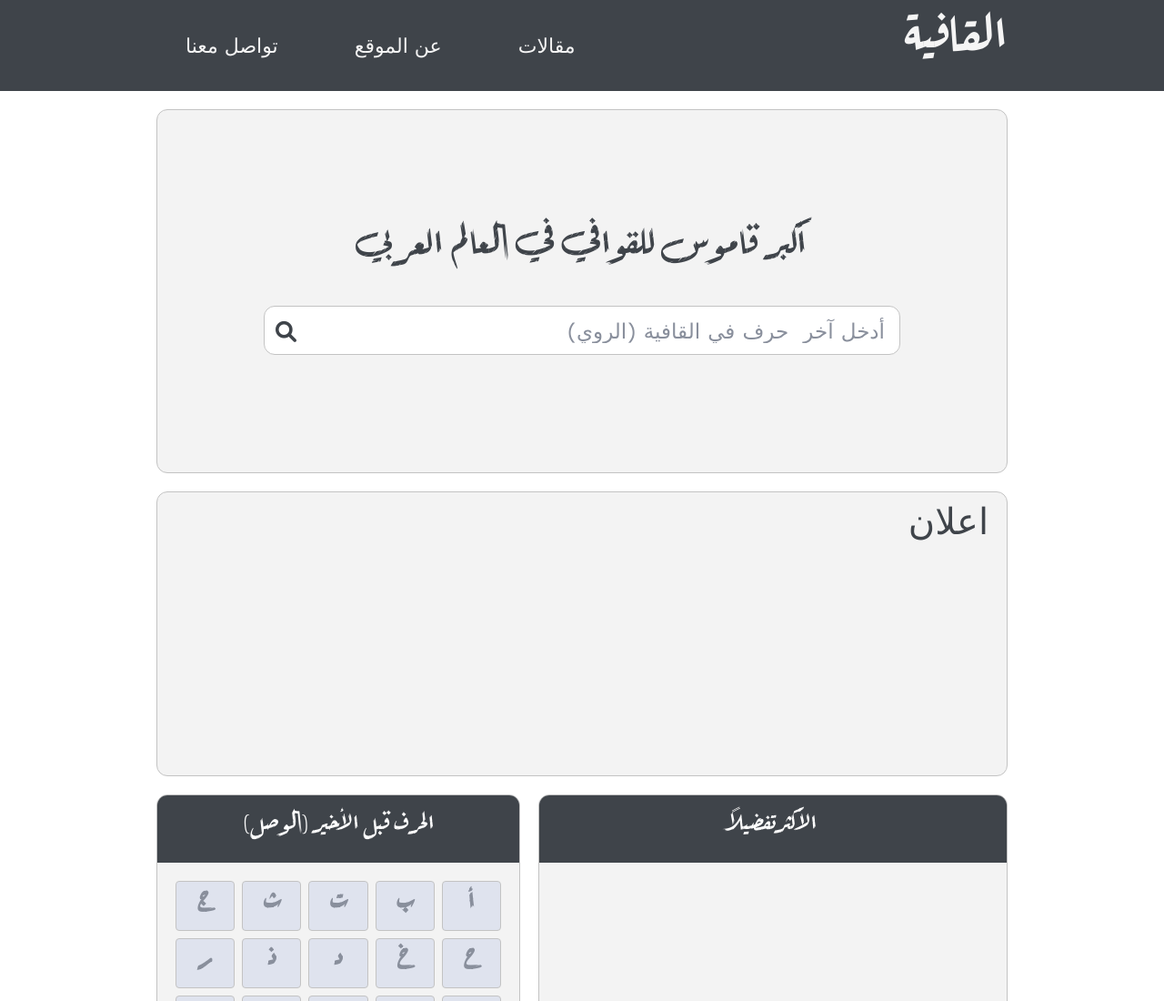
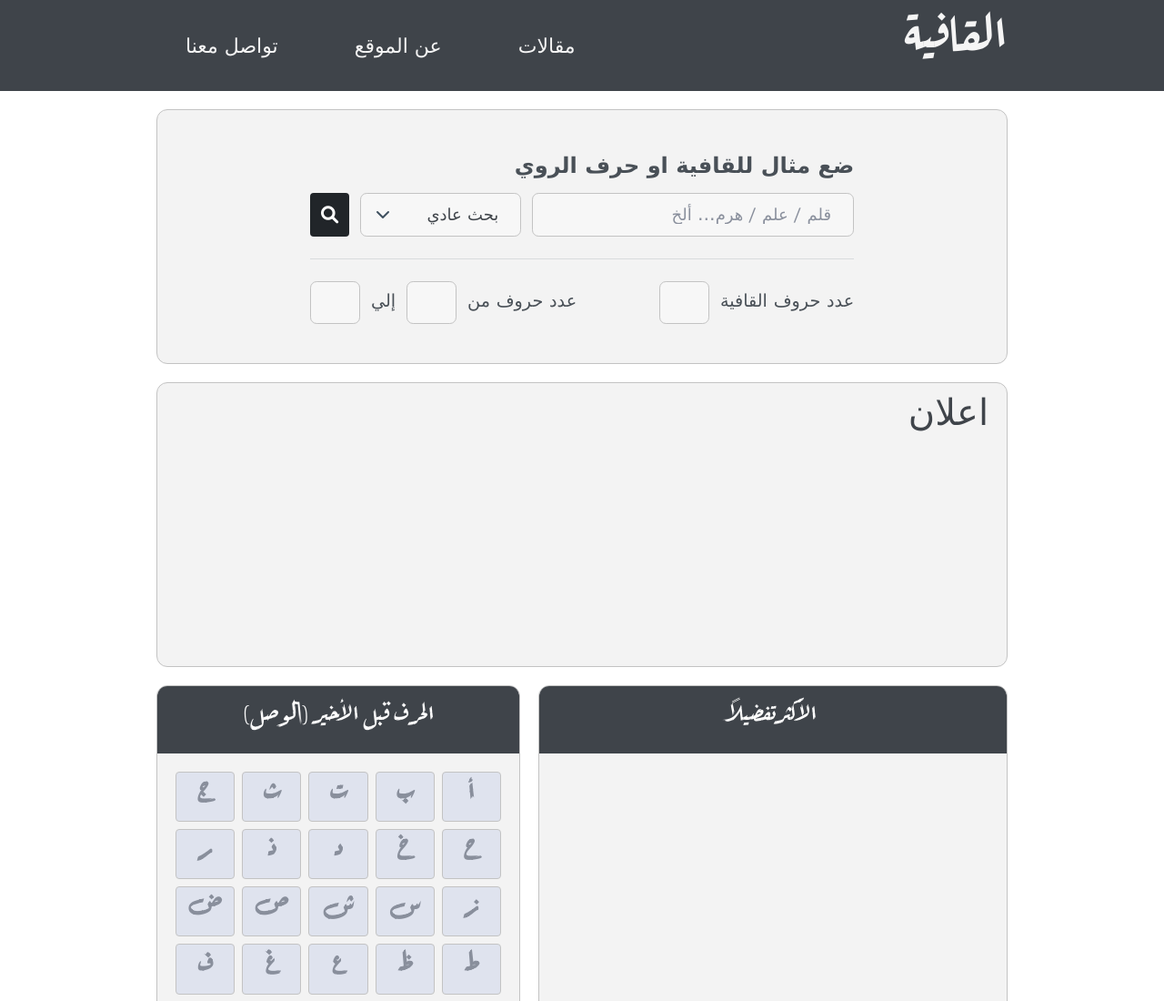
Before and after one commit to amrelmeslimany-portfolio/qafia, a plain HTML site: page views/index.html in a window 1280 px wide. Shown: the top 1100 px of the page at 91% size. Drawn offline with Linux system fonts and the light colour scheme; no server answers.

Commit message:
Edit Search

```diff
--- a/views/index.html
+++ b/views/index.html
@@ -59,15 +59,58 @@
     <div class="container">
 
       <!-- Search -->
-      <section class="search-box mt-5 text-center bg-light-gray border p-5 rounded-12px">
-        <h1 class="text-primary">أكبر قاموس للقوافي في العالم العربي</h1>
+      <section class="search-box mt-5 bg-light-gray border p-5 rounded-12px">
+        <!-- <h1 class="text-primary">أكبر قاموس للقوافي في العالم العربي</h1> -->
 
-        <form class="input-group border rounded-12px mt-6 overflow-hidden bg-white">
-          <input type="text"
-            class="form-control form-control-lg bg-transparent rounded-0 border-0 text-primary input-search"
-            placeholder="أدخل آخر  حرف في القافية (الروي)">
-          <button type="submit" class="btn rounded-0"><i class="fas fa-search align-middle text-primary"></i>
-          </button>
+        <form class="form-wrap">
+          <label class="form-label display-xomd mb-3 fw-bold">ضع مثال للقافية او حرف الروي</label>
+          <div class="d-flex gap-3 flex-column flex-md-row">
+            <input type="text" class="form-control  text-primary input-search" placeholder="قلم / علم / هرم... ألخ">
+
+            <select name="searchType" id="searchTypeSelect" class="form-select text-primary">
+              <option value="1" selected>بحث عادي</option>
+              <option value="2">بحث متقدم</option>
+            </select>
+
+            <div>
+              <button type="submit" class="btn btn-dark search-btn"><i
+                  class="fas fa-search align-middle display-omd py-2"></i>
+              </button>
+            </div>
+          </div>
+
+          <hr class="my-6">
+
+
+          <div class="d-flex gap-6 justify-content-between flex-wrap align-items-md-center flex-column flex-md-row">
+            <div class="d-flex align-items-center gap-3 justify-content-between">
+              <label class="form-label flex-shrink-0 display-omd">
+                عدد حروف القافية
+              </label>
+              <div>
+                <input type="number" class="form-control text-primary numInput px-1 wordCounter" min="2">
+              </div>
+            </div>
+            <div class="d-flex gap-3 flex-column flex-md-row">
+              <div class="d-flex align-items-center gap-3 justify-content-between">
+                <label class="form-label flex-shrink-0 display-omd">
+                  عدد حروف من
+                </label>
+                <div>
+                  <input type="number" class="form-control text-primary numInput px-1 wordCounter-from" min="2">
+                </div>
+              </div>
+              <div class="d-flex align-items-center gap-3 justify-content-between">
+                <label class="form-label flex-shrink-0 display-omd">
+                  إلي
+                </label>
+                <div>
+                  <input type="number" class="form-control text-primary numInput px-1 wordCounter-to" min="2">
+                </div>
+              </div>
+            </div>
+          </div>
+
         </form>
         <div class="invalid-feedback search-error display-omd text-danger mt-3"></div>
         <div class="valid-feedback search-success display-omd text-success mt-3"></div>
```
Also changed, not shown: css/style.css.
